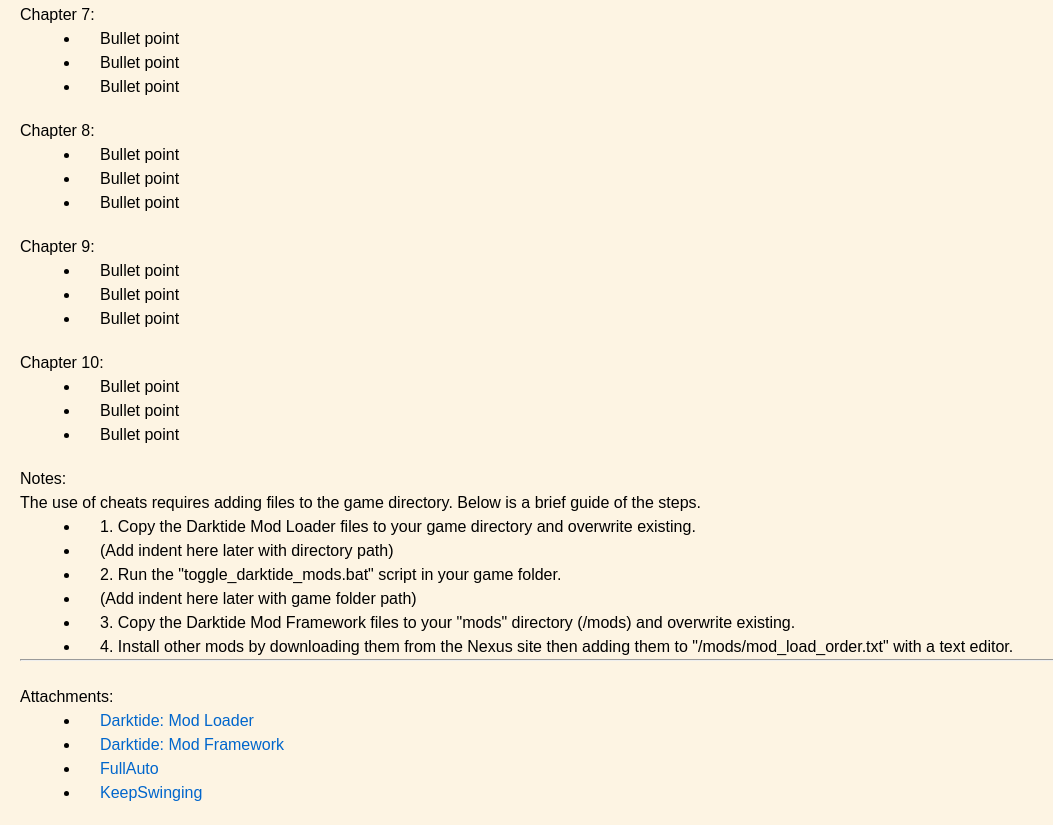
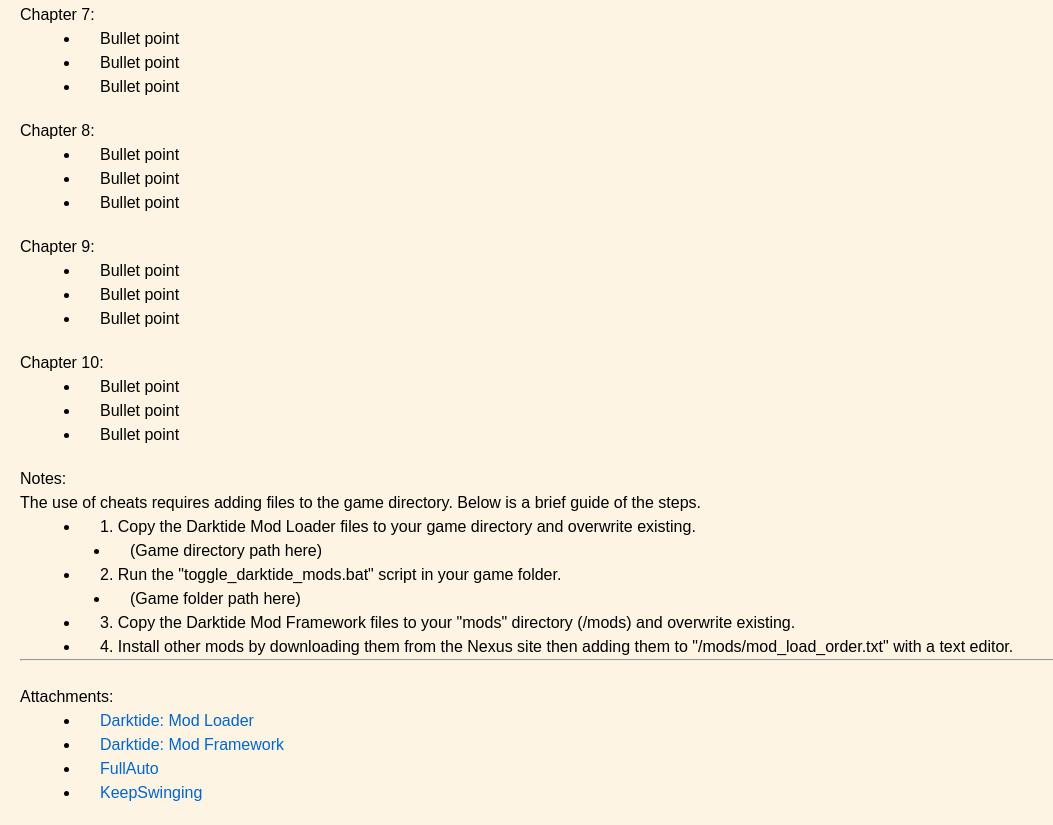
Before and after one commit to EX070694/Darktide, a plain HTML site: page index.html in a window 1280 px wide. Shown: the part 923-1748 px from the top of the page, without its empty margins (0-1053 px from the left). Drawn offline with Linux system fonts and the light colour scheme.

Commit message:
Update index.html

```diff
--- a/index.html
+++ b/index.html
@@ -186,9 +186,9 @@
         <p>The use of cheats requires adding files to the game directory. Below is a brief guide of the steps.</p>
         <ul>
             <li>1. Copy the Darktide Mod Loader files to your game directory and overwrite existing.</li>
-            <li>(Add indent here later with directory path)</li>
+            <li class="indent-1">(Game directory path here)</li>
             <li>2. Run the "toggle_darktide_mods.bat" script in your game folder.</li>
-            <li>(Add indent here later with game folder path)</li>
+            <li class="indent-1">(Game folder path here)</li>
             <li>3. Copy the Darktide Mod Framework files to your "mods" directory (<game folder>/mods) and overwrite existing.</li>
             <li>4. Install other mods by downloading them from the Nexus site then adding them to "<game folder>/mods/mod_load_order.txt" with a text editor.</li>
         </ul>
```
